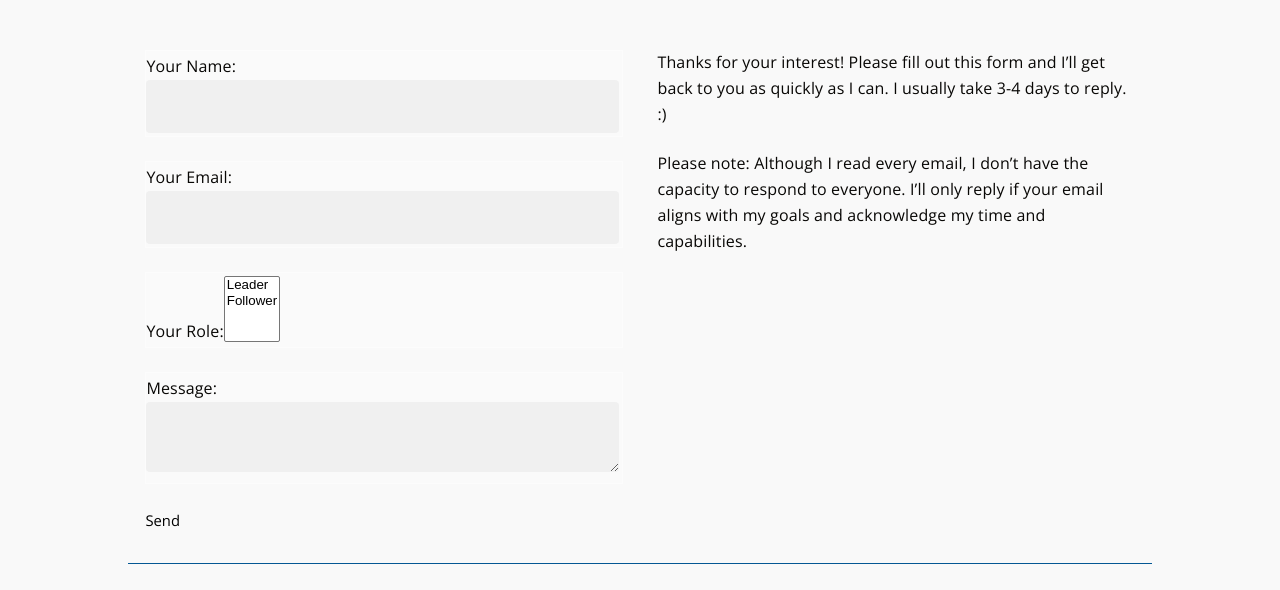
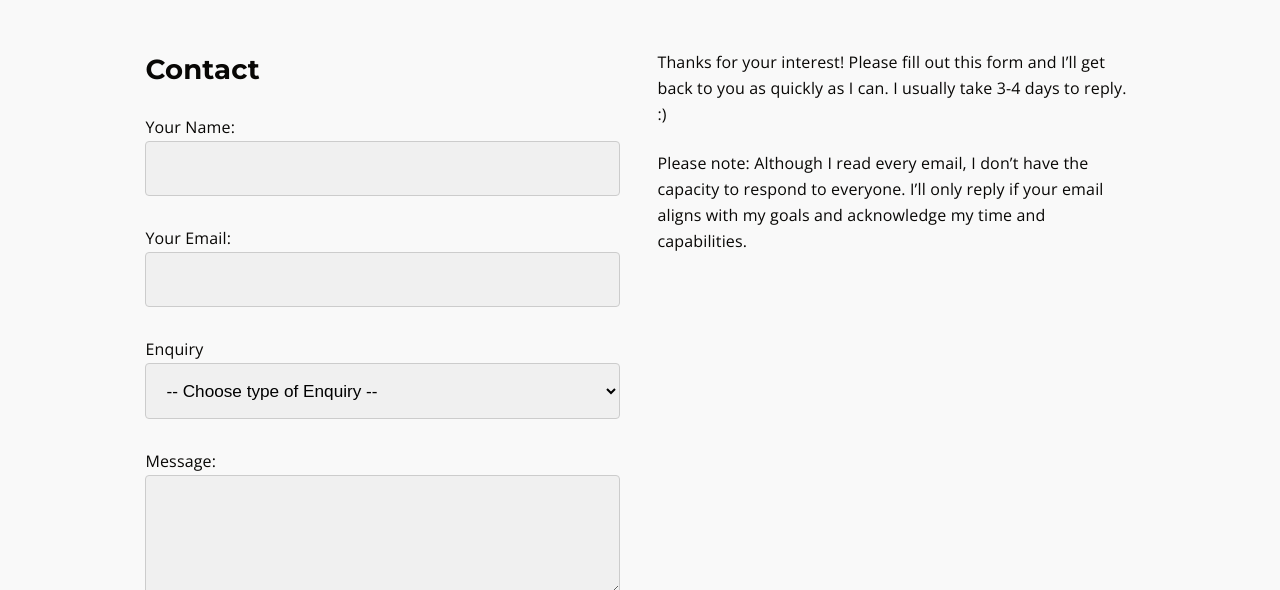
Before and after one commit to psybuglite/site, a Gatsby site: page /contact in a window 1280 px wide. Shown: the part 89-679 px from the top of the page. Built offline with nearby package versions, Linux system fonts and the light colour scheme; Gatsby itself is replaced by a stand-in of ours.

Commit message:
removed some things

```diff
--- a/src/pages/contact.js
+++ b/src/pages/contact.js
@@ -22,33 +22,32 @@ const Contact = () => (
           </p>
         </div>
         <div className="wrapper left-50">
-          <form name="contact" method="POST" data-netlify="true">
-              <p>
+          <h2 className="m-0">Contact</h2>
+          <form name="contact"  method="POST" action="https://formspree.io/itztonye@gmail.com" data-netlify="true">
                 <label>Your Name:
                   <input type="text" name="name" />
                 </label>
-              </p>
-              <p>
                 <label>Your Email:
                   <input type="email" name="email" />
-                  </label>
-              </p>
-              <p>
-                <label>Your Role:
-                  <select name="role[]" multiple>
-                    <option value="leader">Leader</option>
-                    <option value="follower">Follower</option>
+                </label>
+                <label>Enquiry
+                  <select name="">
+                    <option value="leader">-- Choose type of Enquiry --</option>
+                    <option value="follower">Consultation</option>
+                    <option value="follower">Design</option>
+                    <option value="follower">Development</option>
+                    <option value="follower">Event talk</option>
+                    <option value="follower">Other (or just saying hello.)</option>
                   </select>
                 </label>
-              </p>
-              <p>
                 <label>Message:
                   <textarea name="message"></textarea>
                 </label>
-              </p>
-              <p>
-                <button type="submit">Send</button>
-              </p>
+              <div className="d-flx j-c-fe pt-1">
+                <button type="submit" className="bg-primary d-ibl thin-primary-border px-2 py-hh co-white">
+                    Send
+                </button>
+              </div>
           </form>
         </div>
       </div>
--- a/src/sass/modules/_forms.sass
+++ b/src/sass/modules/_forms.sass
@@ -9,14 +9,13 @@ form, .form
     label
         display:            block
         font-family:        $bodyfont
-        background-color:   rgba(255,255,255,0.1)
-        border:             0.5px solid rgba(255,255,255,0.3)
         padding:            3px 3px 3px 0px
         font-size:          microfont
+        margin-top:         1.5rem
     input
         width:              100%
         font-size:          $microfont
-        border:             #D4D4D4
+        border:             0.5px solid #ccc
         background-color:   #f0f0f0
         color:              #000
         outline:            none
@@ -40,7 +39,17 @@ form, .form
         width:              100%
         resize:             vertical
         font-size:          $microfont
-        border:             #D4D4D4
+        border:             0.5px solid #ccc
+        background-color:   #f0f0f0
+        color:              #000
+        outline:            none
+        padding:            1rem
+        border-radius:      4px
+        min-height:         120px
+    select
+        width:              100%
+        font-size:          $microfont
+        border:             0.5px solid #ccc
         background-color:   #f0f0f0
         color:              #000
         outline:            none
```
